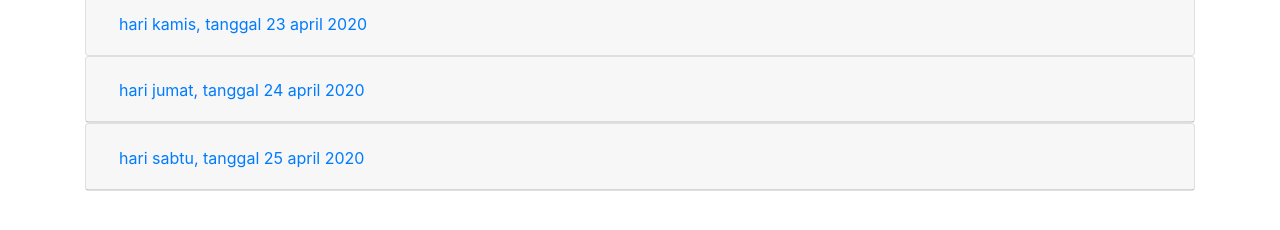
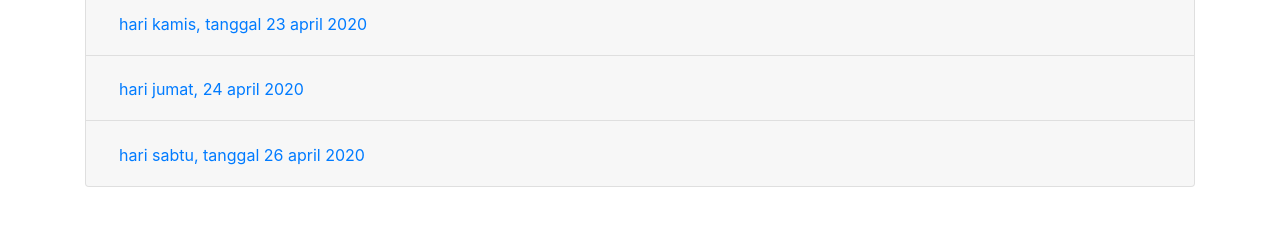
Before and after one commit to n-azizha/n-azizha.github.io, a plain HTML site: page index.html in a window 1280 px wide. Shown: the part 366-596 px from the top of the page. Drawn offline with Linux system fonts and the light colour scheme.

Commit message:
progress 3

```diff
--- a/index.html
+++ b/index.html
@@ -69,12 +69,11 @@
                 </div>
               </div>
             </div>
-          </div>
             <div class="card">
               <div class="card-header" id="headingFive">
                 <h2 class="mb-0">
                   <button class="btn btn-link collapsed" type="button" data-toggle="collapse" data-target="#collapseFive" aria-expanded="false" aria-controls="collapseFive">
-                  hari jumat, tanggal 24 april 2020
+                   hari jumat, 24 april 2020
                   </button>
                 </h2>
               </div>
@@ -85,10 +84,10 @@
               </div>
             </div>
             <div class="card">
-      <div class="card-header" id="headingsix">
+              <div class="card-header" id="headingSix">
                 <h2 class="mb-0">
                   <button class="btn btn-link collapsed" type="button" data-toggle="collapse" data-target="#collapsesix" aria-expanded="false" aria-controls="collapsesix">
-            hari sabtu, tanggal 25 april 2020
+                   hari sabtu, tanggal 26 april 2020
                   </button>
                 </h2>
               </div>
@@ -97,5 +96,6 @@
                   Anim pariatur cliche reprehenderit, enim eiusmod high life accusamus terry richardson ad squid. 3 wolf moon officia aute, non cupidatat skateboard dolor brunch. Food truck quinoa nesciunt laborum eiusmod. Brunch 3 wolf moon tempor, sunt aliqua put a bird on it squid single-origin coffee nulla assumenda shoreditch et. Nihil anim keffiyeh helvetica, craft beer labore wes anderson cred nesciunt sapiente ea proident. Ad vegan excepteur butcher vice lomo. Leggings occaecat craft beer farm-to-table, raw denim aesthetic synth nesciunt you probably haven't heard of them accusamus labore sustainable VHS.
                 </div>
               </div>
+            </div>
 </body>
 </html>
```
Lines whose indentation alone changed are shown as unchanged.
